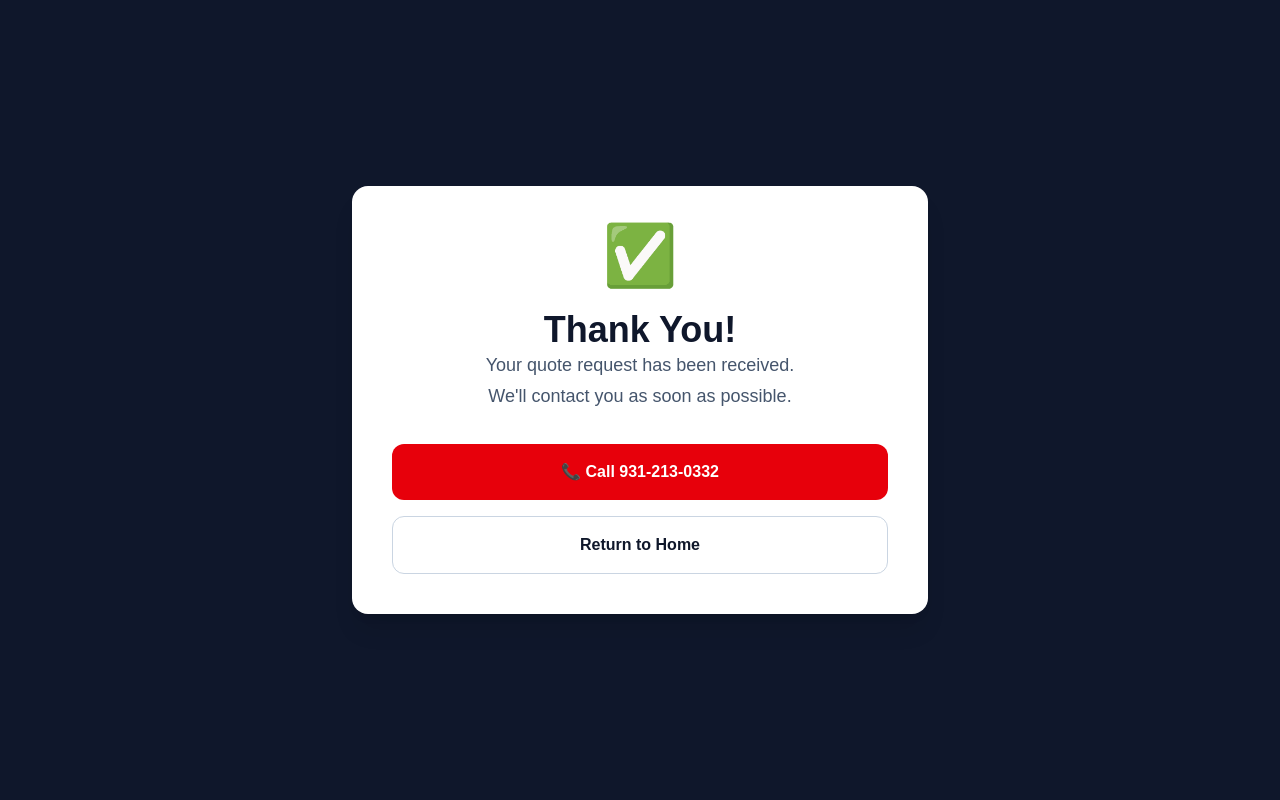
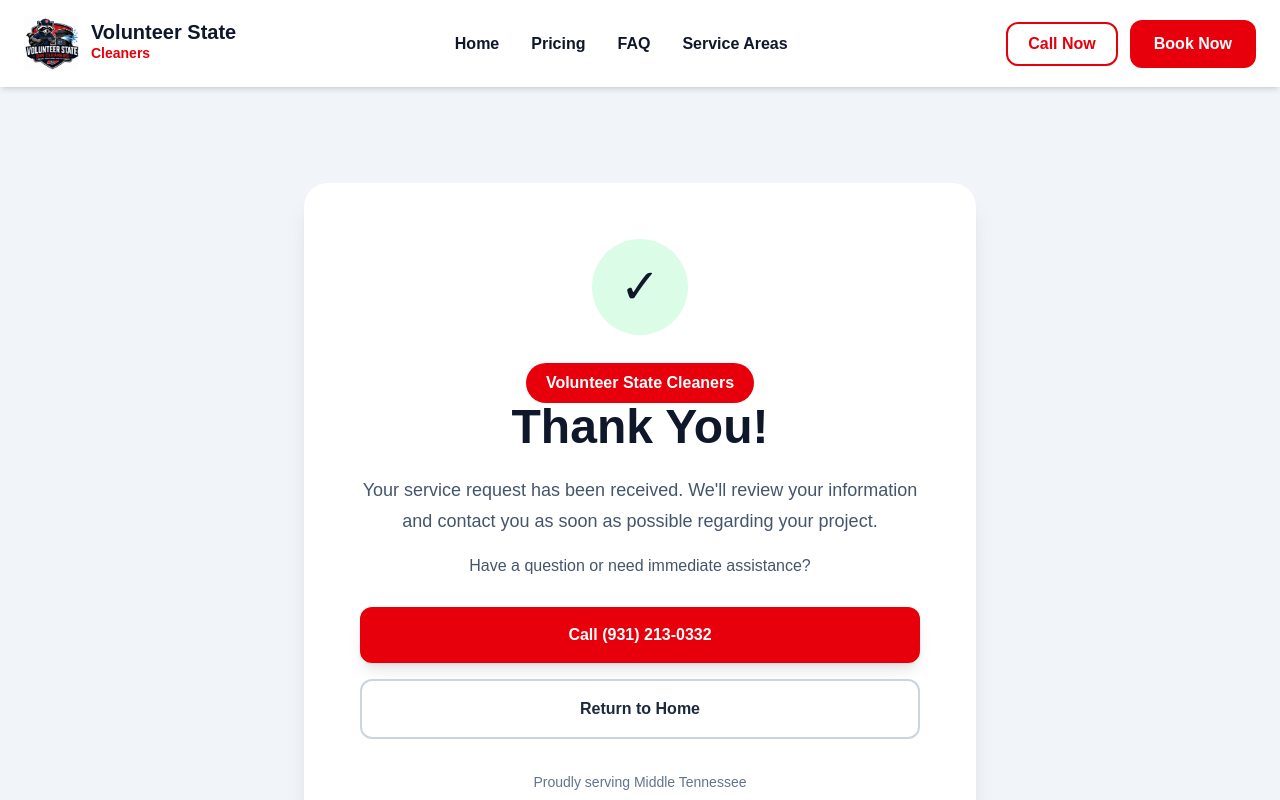
Before and after one commit to volunteerstatebincleaners/volunteer-state-bin-cleaners, a Next.js app: page /thank-you in a window 1280 px wide. Shown: the top 800 px of the page. Built offline with nearby package versions, Linux system fonts and the light colour scheme.

Commit message:
Refactor Thank You page layout and content

```diff
--- a/app/thank-you/page.tsx
+++ b/app/thank-you/page.tsx
@@ -1,29 +1,65 @@
+import Link from "next/link";
+import Navbar from "../components/Navbar";
+import Footer from "../components/Footer";
+
 export default function ThankYouPage() {
   return (
-    <section className="min-h-screen bg-slate-900 flex items-center justify-center px-6">
-      <div className="max-w-xl w-full bg-white rounded-2xl shadow-xl p-10 text-center">
-        <div className="text-6xl mb-6">✅</div>
-        <h1 className="text-4xl font-bold text-slate-900 mb-4">
+    <>
+      <Navbar />
+
+      <main className="min-h-[70vh] bg-slate-100 flex items-center justify-center px-6 py-24">
+        <div className="max-w-2xl w-full">
+          <div className="bg-white rounded-3xl shadow-xl p-10 md:p-14 text-center">
+            {/* Success Icon */}
+            <div className="mx-auto w-24 h-24 bg-green-100 rounded-full flex items-center justify-center text-5xl mb-7">
+              ✓
+            </div>
+
+            {/* Heading */}
+            <span className="inline-block bg-red-600 text-white px-5 py-2 rounded-full font-semibold">
+              Volunteer State Cleaners
+            </span>
+
+            <h1 className="text-4xl md:text-5xl font-black text-slate-900 mt-6">
               Thank You!
             </h1>
-        <p className="text-slate-600 text-lg mb-8">
-          Your quote request has been received.
-          <br />
-          We'll contact you as soon as possible.
+
+            {/* Message */}
+            <p className="text-lg text-slate-600 mt-6 leading-8">
+              Your service request has been received. We'll review your
+              information and contact you as soon as possible regarding your
+              project.
             </p>
+
+            <p className="text-slate-600 mt-4">
+              Have a question or need immediate assistance?
+            </p>
+
+            {/* Call Button */}
             <a
               href="tel:9312130332"
-          className="block w-full bg-red-600 hover:bg-red-700 text-white font-bold py-4 rounded-xl transition mb-4"
+              className="block w-full bg-red-600 hover:bg-red-700 text-white font-bold py-4 rounded-xl transition shadow-lg mt-7"
             >
-          📞 Call 931-213-0332
+              Call (931) 213-0332
             </a>
-        <a
+
+            {/* Home Button */}
+            <Link
               href="/"
-          className="block w-full border border-slate-300 py-4 rounded-xl font-semibold hover:bg-slate-100"
+              className="block w-full border-2 border-slate-300 text-slate-800 py-4 rounded-xl font-semibold hover:bg-slate-100 transition mt-4"
             >
               Return to Home
-        </a>
+            </Link>
+
+            {/* Service Area */}
+            <p className="text-sm text-slate-500 mt-8">
+              Proudly serving Middle Tennessee
+            </p>
           </div>
-    </section>
+        </div>
+      </main>
+
+      <Footer />
+    </>
   );
 }
```
Lines whose indentation alone changed are shown as unchanged.
